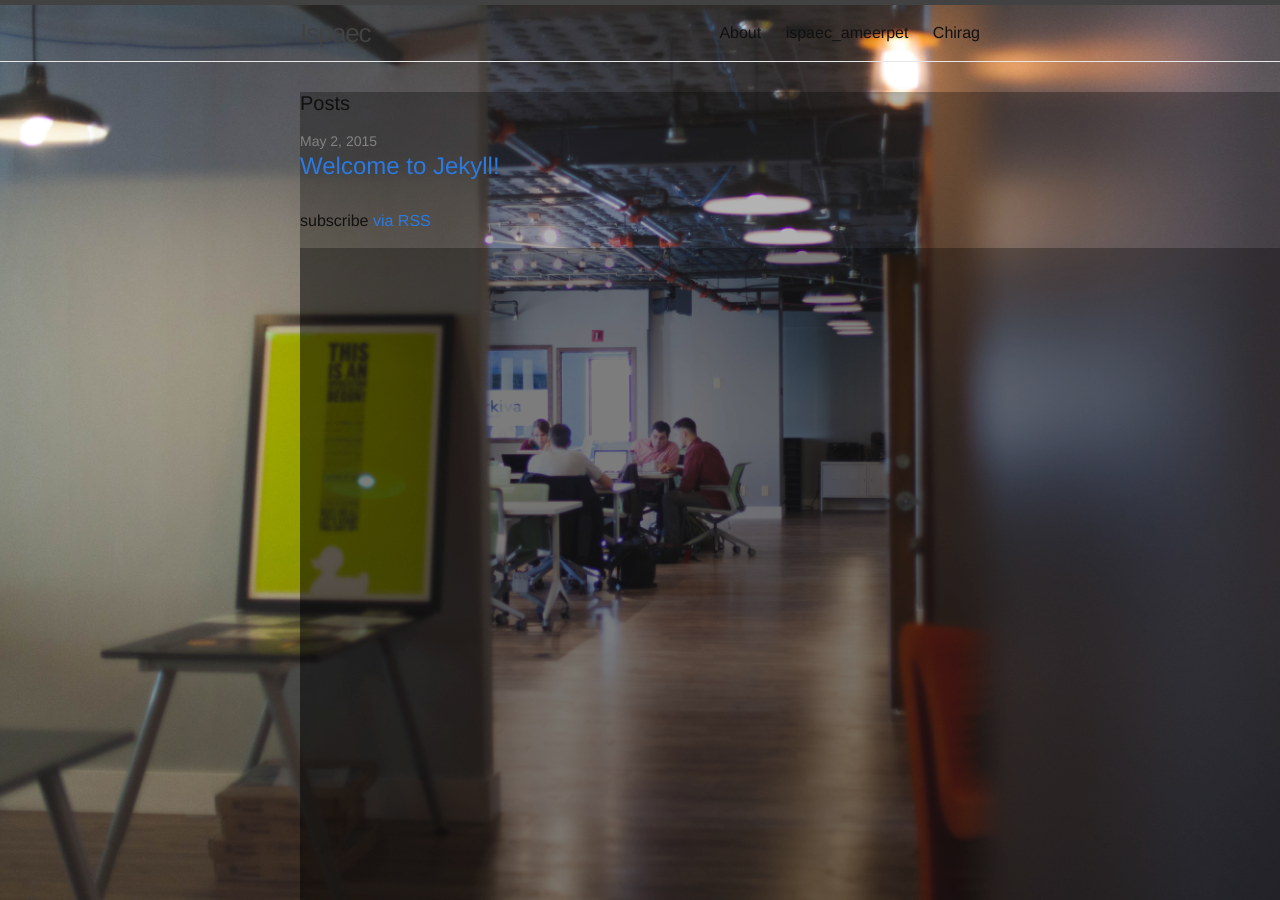
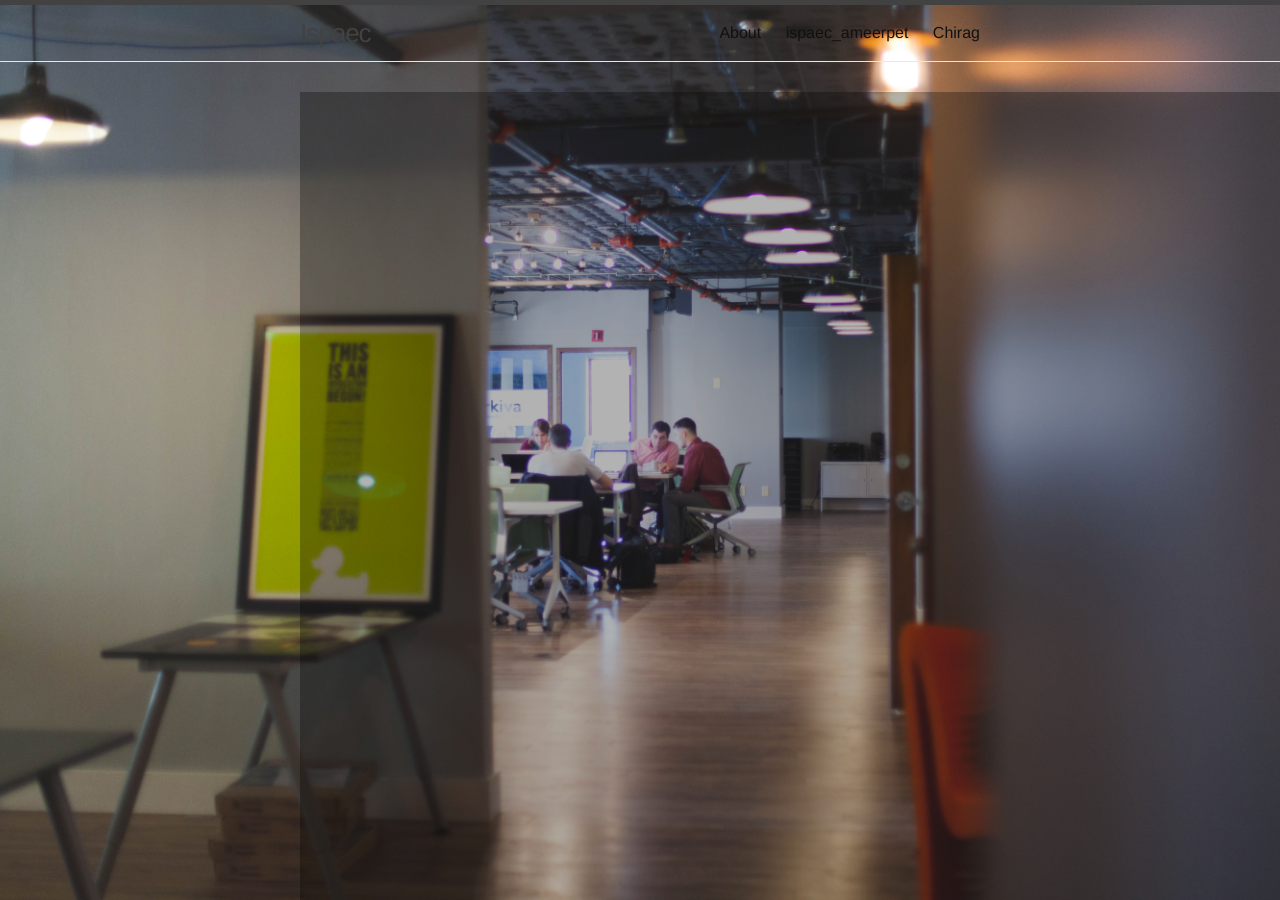
Before and after one commit to ranganathk/ispaec, a Jekyll site: the page built from index.html, in a window 1280 px wide and 900 px high. Built offline with Jekyll 4.4.1, drawn with Linux system fonts in a browser that asks for light colours; nearby versions of some CDN libraries; some web fonts are replaced.

Commit message:
few small changes

```diff
--- a/_config.yml
+++ b/_config.yml
@@ -5,9 +5,9 @@ description: > # this means to ignore newlines until "baseurl:"
   Write an awesome description for your new site here. You can edit this
   line in _config.yml. It will appear in your document head meta (for
   Google search results) and in your feed.xml site description.
-baseurl: "/ispaec/"
+baseurl: ""
 twitter_username: jekyllrb
 github_username:  jekyll
-url: 'http://ranganathk.github.io/'
+url: 'http://yourdomain.com'
 # Build settings
 markdown: kramdown
--- a/index.html
+++ b/index.html
@@ -2,23 +2,5 @@
 layout: default
 ---
 
-<div class="home">
-
-  <h1 class="page-heading">Posts</h1>
-
-  <ul class="post-list">
-    {% for post in site.posts %}
-      <li>
-        <span class="post-meta">{{ post.date | date: "%b %-d, %Y" }}</span>
-
-        <h2>
-          <a class="post-link" href="{{ post.url | prepend: site.baseurl }}">{{ post.title }}</a>
-        </h2>
-      </li>
-    {% endfor %}
-  </ul>
-
-  <p class="rss-subscribe">subscribe <a href="{{ "/feed.xml" | prepend: site.baseurl }}">via RSS</a></p>
-<div class="home container-fluid">
-</div>
-<div class="home-two container-fluid">
+<div class="home container-fluid"></div>
+<div class="home-two container"></div>
```
